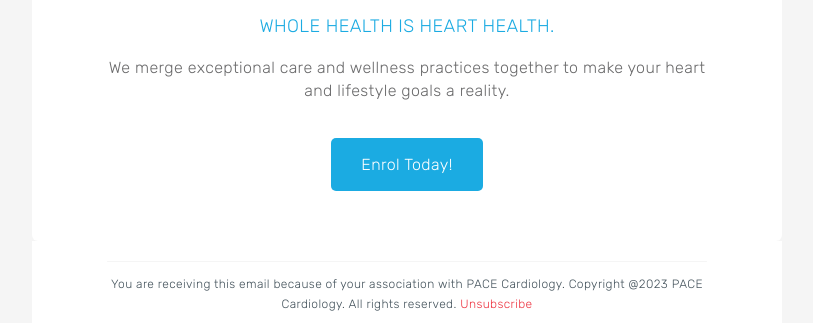
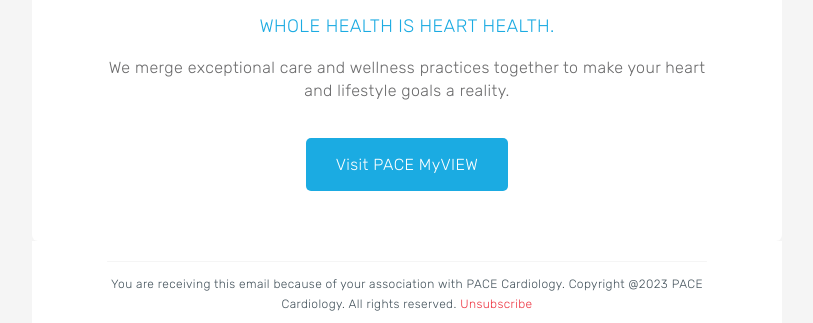
Before and after one commit to DanZedd/myviewwellness, a plain HTML site: page index.html in a window 1280 px wide. Shown: the part 3533-3856 px from the top of the page, without its empty margins (233-1046 px from the left). Drawn offline with Linux system fonts and the light colour scheme.

Commit message:
Update index.html

```diff
--- a/index.html
+++ b/index.html
@@ -515,8 +515,8 @@ line-height: 23px;
 														We merge exceptional care and wellness practices together to make your heart and lifestyle goals a reality.
 													</p>
 													<div style="display: flex; justify-content: center; padding-bottom: 50px; ">
-														<a style="background-color: #1babe2; color: #ffffff; padding: 15px 30px; border-radius: 5px;" href="https://myview-cardiac-wellness-program.myshopify.com/" target="_blank">
-															Enrol Today!
+														<a style="background-color: #1babe2; color: #ffffff; padding: 15px 30px; border-radius: 5px;" href="https://www.pace-cardiology.com/cardiac-wellness-program/" target="_blank">
+															Visit PACE MyVIEW
 														</a>
 													</div>
 												</td>
```
